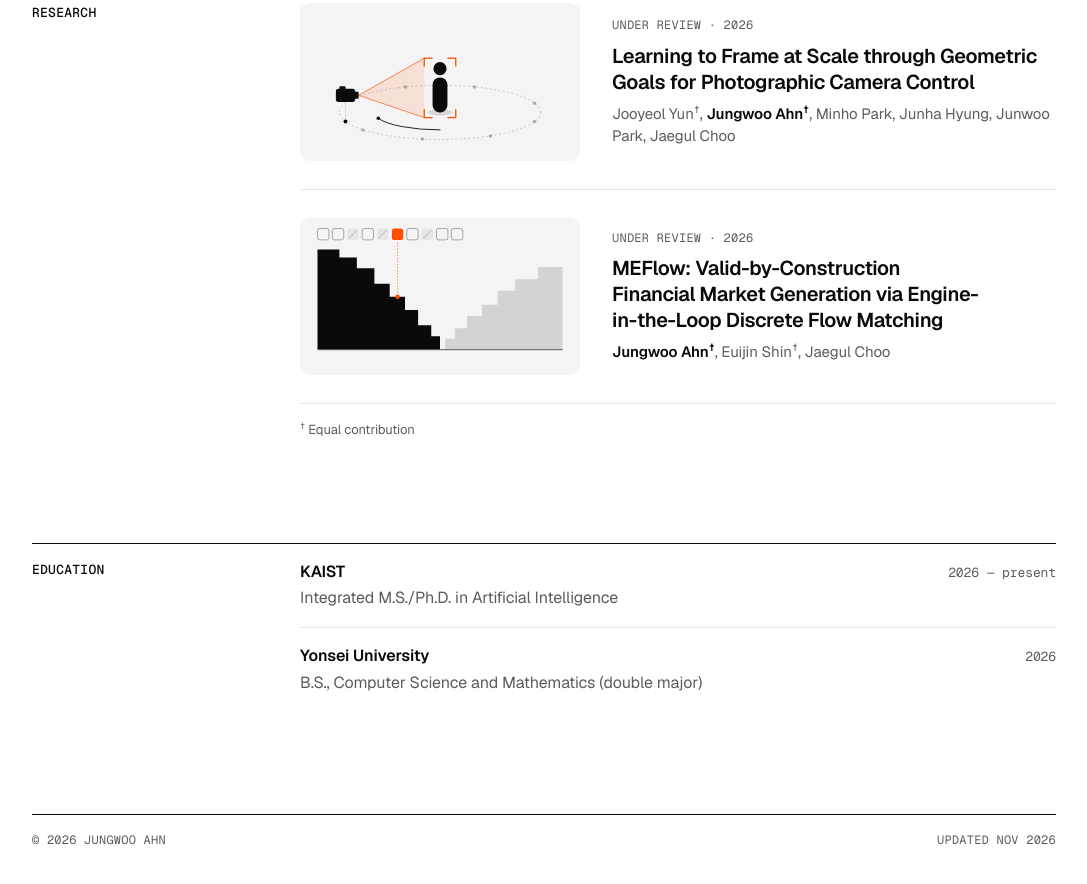
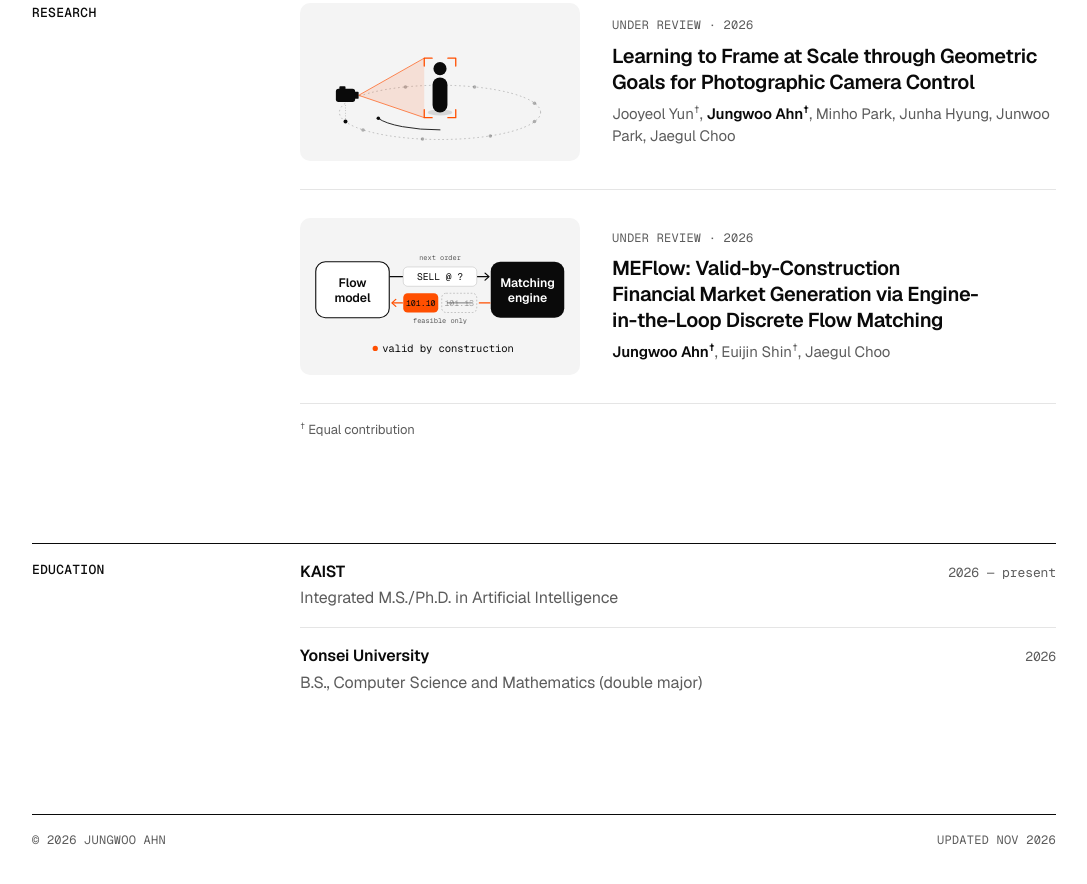
Before and after one commit to jungwoo-ahn/jungwoo-ahn.github.io, a plain HTML site: page index.html in a window 1280 px wide. Shown: the part 768-1652 px from the top of the page, without its empty margins (96-1183 px from the left). Drawn offline with nearby package versions, Linux system fonts and the light colour scheme.

Commit message:
Replace MEFlow teaser with the engine-loop figure
Co-Authored-By: Claude Opus 5.5 (1M context) <noreply@anthropic.com>
Claude-Session: https://claude.ai/code/session_017fRXkXKV8wJKXzkLyZ2dw8

```diff
--- a/index.html
+++ b/index.html
@@ -103,21 +103,31 @@
         <article class="paper">
           <div class="paper-thumb">
             <svg viewBox="0 0 640 360" aria-hidden="true">
-              <path d="M320 300v-30h-20v-25h-30v-35h-30v-30h-35v-30h-35v-35h-40v-25H90V72H40v228z" fill="#0A0A0A"/>
-              <path d="M332 300v-24h22v-24h28v-28h34v-26h36v-32h40v-26h52v-28h56v188z" fill="#0A0A0A" fill-opacity=".14"/>
-              <path d="M40 301h560" stroke="#0A0A0A" stroke-width="1.5"/>
-              <g fill="none" stroke="#0A0A0A" stroke-opacity=".5" stroke-width="1.5">
-                <rect x="40" y="24" width="26" height="26" rx="5"/><rect x="74" y="24" width="26" height="26" rx="5"/>
-                <rect x="142" y="24" width="26" height="26" rx="5"/><rect x="244" y="24" width="26" height="26" rx="5"/>
-                <rect x="312" y="24" width="26" height="26" rx="5"/><rect x="346" y="24" width="26" height="26" rx="5"/>
+              <rect x="36" y="100" width="168" height="128" rx="22" fill="#FFFFFF" stroke="#0A0A0A" stroke-width="2.5"/>
+              <rect x="436" y="100" width="168" height="128" rx="22" fill="#0A0A0A"/>
+              <rect x="236" y="112" width="168" height="44" rx="10" fill="#FFFFFF" stroke="#0A0A0A" stroke-opacity=".2" stroke-width="1.5"/>
+              <rect x="236" y="172" width="80" height="44" rx="10" fill="#FF4F00"/>
+              <rect x="324" y="172" width="80" height="44" rx="10" fill="none" stroke="#0A0A0A" stroke-opacity=".3" stroke-width="1.5" stroke-dasharray="4 4"/>
+              <path d="M206 134H234M406 134H430" stroke="#0A0A0A" stroke-width="3" stroke-linecap="round"/>
+              <path d="M423 126l9 8-9 8" fill="none" stroke="#0A0A0A" stroke-width="3" stroke-linecap="round" stroke-linejoin="round"/>
+              <path d="M434 194H410M234 194H212" stroke="#FF4F00" stroke-width="3" stroke-linecap="round"/>
+              <path d="M219 186l-9 8 9 8" fill="none" stroke="#FF4F00" stroke-width="3" stroke-linecap="round" stroke-linejoin="round"/>
+              <g font-family="Geist, Inter, system-ui, sans-serif" font-size="28" font-weight="600" text-anchor="middle">
+                <text x="120" y="158" fill="#0A0A0A">Flow</text>
+                <text x="120" y="192" fill="#0A0A0A">model</text>
+                <text x="520" y="158" fill="#FFFFFF">Matching</text>
+                <text x="520" y="192" fill="#FFFFFF">engine</text>
               </g>
-              <g fill="#0A0A0A" fill-opacity=".06">
-                <rect x="108" y="24" width="26" height="26" rx="5"/><rect x="176" y="24" width="26" height="26" rx="5"/><rect x="278" y="24" width="26" height="26" rx="5"/>
+              <g font-family="'Geist Mono', ui-monospace, Menlo, monospace" text-anchor="middle" fill="#0A0A0A">
+                <text x="320" y="96" font-size="16" fill="#5C5C5C">next order</text>
+                <text x="320" y="142" font-size="22">SELL @ ?</text>
+                <text x="276" y="201" font-size="19">101.10</text>
+                <text x="364" y="201" font-size="19" fill-opacity=".35">101.13</text>
+                <text x="320" y="240" font-size="16" fill="#5C5C5C">feasible only</text>
               </g>
-              <path d="M111 47l20-20M179 47l20-20M281 47l20-20" stroke="#0A0A0A" stroke-opacity=".35" stroke-width="1.5"/>
-              <rect x="210" y="24" width="26" height="26" rx="5" fill="#FF4F00"/>
-              <path d="M223 56v116" stroke="#FF4F00" stroke-width="1.5" stroke-dasharray="3 4"/>
-              <circle cx="223" cy="180" r="5" fill="#FF4F00"/>
+              <path d="M336 194H392" stroke="#0A0A0A" stroke-opacity=".6" stroke-width="2"/>
+              <circle cx="172" cy="298" r="6" fill="#FF4F00"/>
+              <text x="188" y="306" font-family="'Geist Mono', ui-monospace, Menlo, monospace" font-size="24" fill="#0A0A0A">valid by construction</text>
             </svg>
           </div>
           <div class="paper-meta">
```
